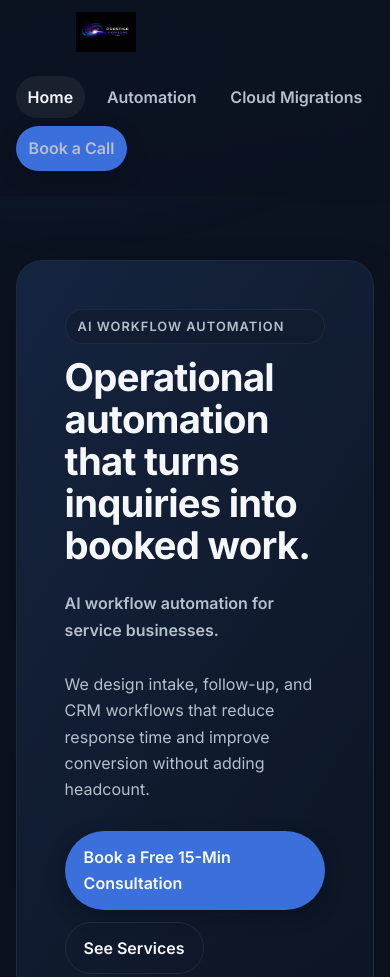
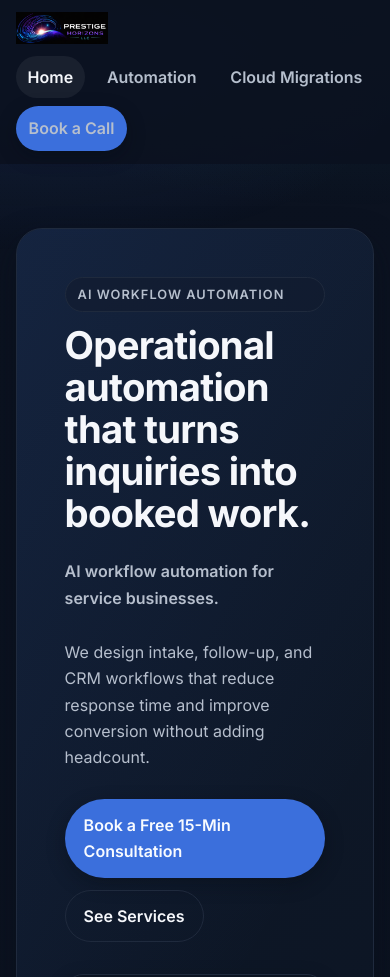
Before and after one commit to alarielimited/prestige-horizons-site, a plain HTML site: page index.html in a window 390 px wide. Shown: the top 977 px of the page. Drawn offline with Linux system fonts and the light colour scheme.

Commit message:
Update navbar logo and clean unused assets

```diff
--- a/assets/styles.css
+++ b/assets/styles.css
@@ -150,7 +150,7 @@
     background: rgba(11, 18, 32, 0.92);
     border-bottom: 1px solid transparent;
     transition: border-color 0.3s ease, box-shadow 0.3s ease;
-    min-height: 72px;
+    min-height: 68px;
     display: flex;
     align-items: center;
   }
@@ -176,19 +176,6 @@
     font-weight: 600;
   }
 
-  .brand__logo {
-    width: auto;
-    max-height: none;
-    display: block;
-  }
-
-  .brand__logo--small {
-    height: 42px;
-  }
-
-  .site-header .brand__logo {
-    height: 48px;
-  }
 
   .nav-links {
     display: flex;
@@ -418,6 +405,12 @@
     color: var(--text);
   }
 
+  .footer-logo {
+    height: 28px;
+    width: auto;
+    display: block;
+  }
+
   .reveal {
     opacity: 0;
     transform: translateY(18px);
@@ -450,9 +443,6 @@
       min-height: 60px;
     }
 
-    .site-header .brand__logo {
-      height: 36px;
-    }
   }
 
   @media (prefers-reduced-motion: reduce) {
@@ -480,42 +470,31 @@
   }
 }
 
-/* ===============================
-   FORCE NAVBAR LOGO VISIBILITY
-   =============================== */
+/* Navbar logo sizing (clean + professional) */
 .brand {
   display: flex;
   align-items: center;
-  height: 100%;
-  flex: 0 0 auto;
 }
 
 .brand-logo {
-  height: 56px;
+  height: 40px;
   width: auto;
-  min-width: 220px;
-  max-width: 280px;
-  object-fit: contain;
   display: block;
 }
 
-nav, .navbar, .site-nav, header nav {
-  min-height: 96px;
+nav {
+  min-height: 68px;
   display: flex;
   align-items: center;
-  padding-top: 12px;
-  padding-bottom: 12px;
   justify-content: space-between;
 }
 
 @media (max-width: 768px) {
   .brand-logo {
-    height: 40px;
-    min-width: 180px;
-    max-width: 240px;
+    height: 32px;
   }
 
-  nav, .navbar, .site-nav, header nav {
-    min-height: 72px;
+  nav {
+    min-height: 60px;
   }
 }
--- a/index.html
+++ b/index.html
@@ -13,8 +13,8 @@
 <body>
   <header class="site-header">
     <div class="container nav">
-      <a class="brand" href="index.html" aria-label="Prestige Horizons Home">
-        <img class="brand-logo" src="assets/logo5.png" alt="Prestige Horizons" />
+      <a href="/" class="brand" aria-label="Prestige Horizons Home">
+        <img src="assets/logo-lockup.png" alt="Prestige Horizons" class="brand-logo" />
       </a>
       <nav class="nav-links" aria-label="Primary">
         <a class="is-active" aria-current="page" href="index.html">Home</a>
@@ -238,7 +238,7 @@
     <footer class="footer">
       <div class="container footer-grid">
         <div class="stack">
-          <img class="brand-logo" src="assets/logo5.png" alt="Prestige Horizons" />
+          <img class="footer-logo" src="assets/logo-lockup.png" alt="Prestige Horizons" />
           <p><strong>Prestige Horizons</strong> — AI workflow automation for service businesses.</p>
           <p class="muted">Made for speed &amp; security on Cloudflare Pages.</p>
         </div>
```
Also changed, not shown: automation.html (+3 -3 lines), cloud-migrations.html (+3 -3 lines), assets/Logo.png (deleted), assets/Logo2.png (deleted), assets/Logo4.png (deleted), assets/images/abstract-orb-chip.svg (deleted), assets/images/automation-holo-dashboard.svg (deleted), assets/images/cloud-migrations-galaxy-datacenter.svg (deleted), assets/images/hero-nebula-tech.svg (deleted), assets/logo-lockup.png (added), assets/logo-lockup.svg (deleted), assets/logo-mark.svg (deleted), assets/logo5.png (deleted).
